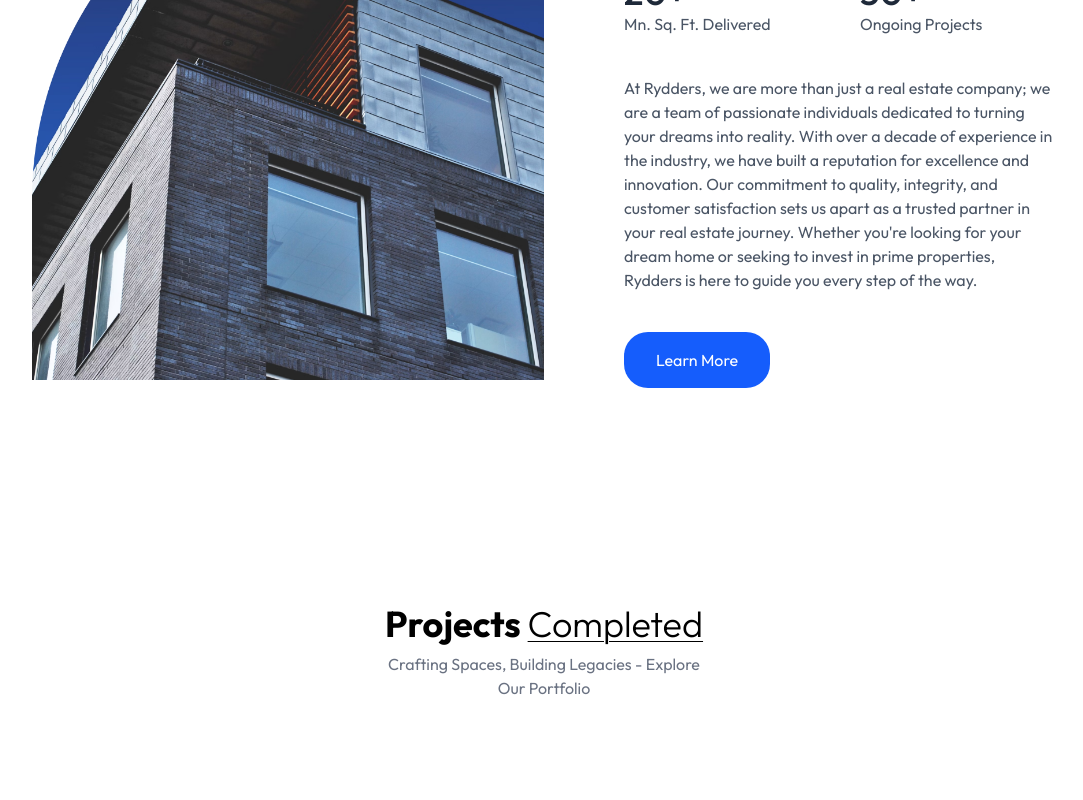
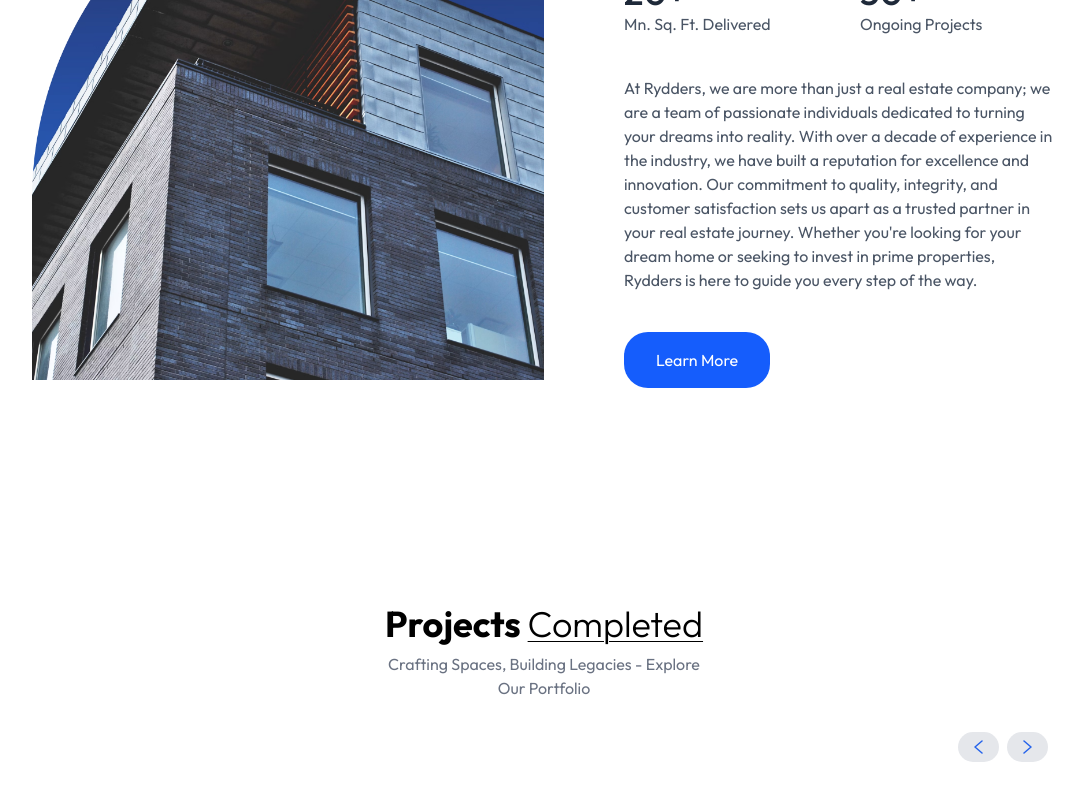
Before and after one commit to M-ute/hotelRydders, a React (Vite) app: page / in a window 1280 px wide. Shown: the part 1172-1972 px from the top of the page, without its empty margins (96-1179 px from the left). Built offline with nearby package versions, Linux system fonts and the light colour scheme.

Commit message:
next and previous buttons

```diff
--- a/src/components/Projects.jsx
+++ b/src/components/Projects.jsx
@@ -1,3 +1,4 @@
+import { assets } from "../assets/assets"
 
 const Projects = () => {
   return (
@@ -9,6 +10,21 @@ const Projects = () => {
             Crafting Spaces, Building Legacies - Explore Our Portfolio </p>
 
             {/*-------SLIDER BUTTONS-------*/}
+            <div className="flex items-center justify-end mb-8">
+              <button className="p-3 bg-gray-200 hover:bg-gray-300 text-gray-800 font-bold py-2
+              px-4 rounded-full mr-2" ariel-label="Previous Project">
+                <img src={assets.left_arrow} alt="Previous" />
+              </button>
+              <button className="p-3 bg-gray-200 hover:bg-gray-300 text-gray-800 font-bold py-2
+              px-4 rounded-full mr-2" ariel-label="Next Project">
+                <img src={assets.right_arrow} alt="Next" />
+              </button>
+            </div>
+
+            {/*-------PROJECTS SLIDER CONTAINER-------*/}
+
+
+
     </div>
   )
 }
```
